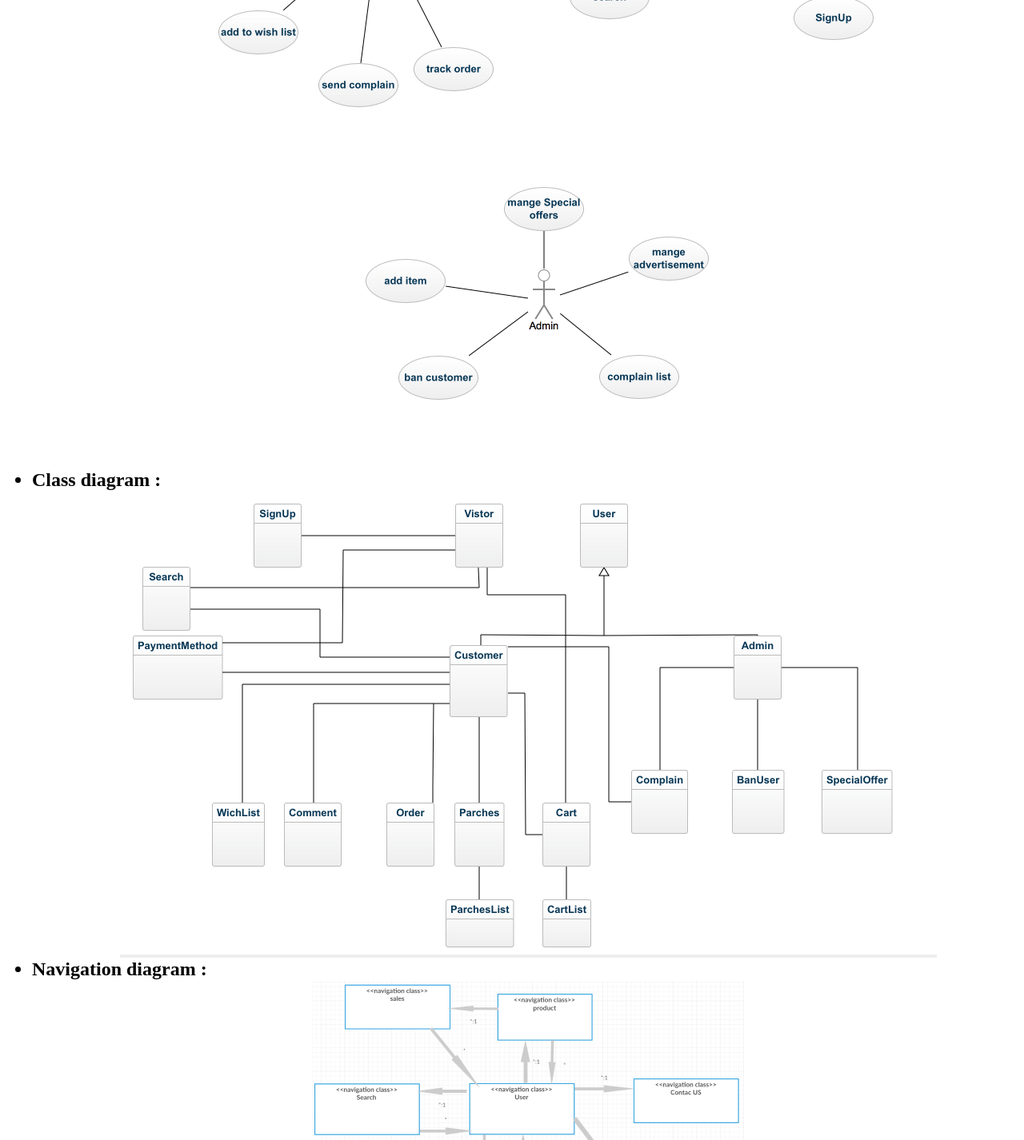
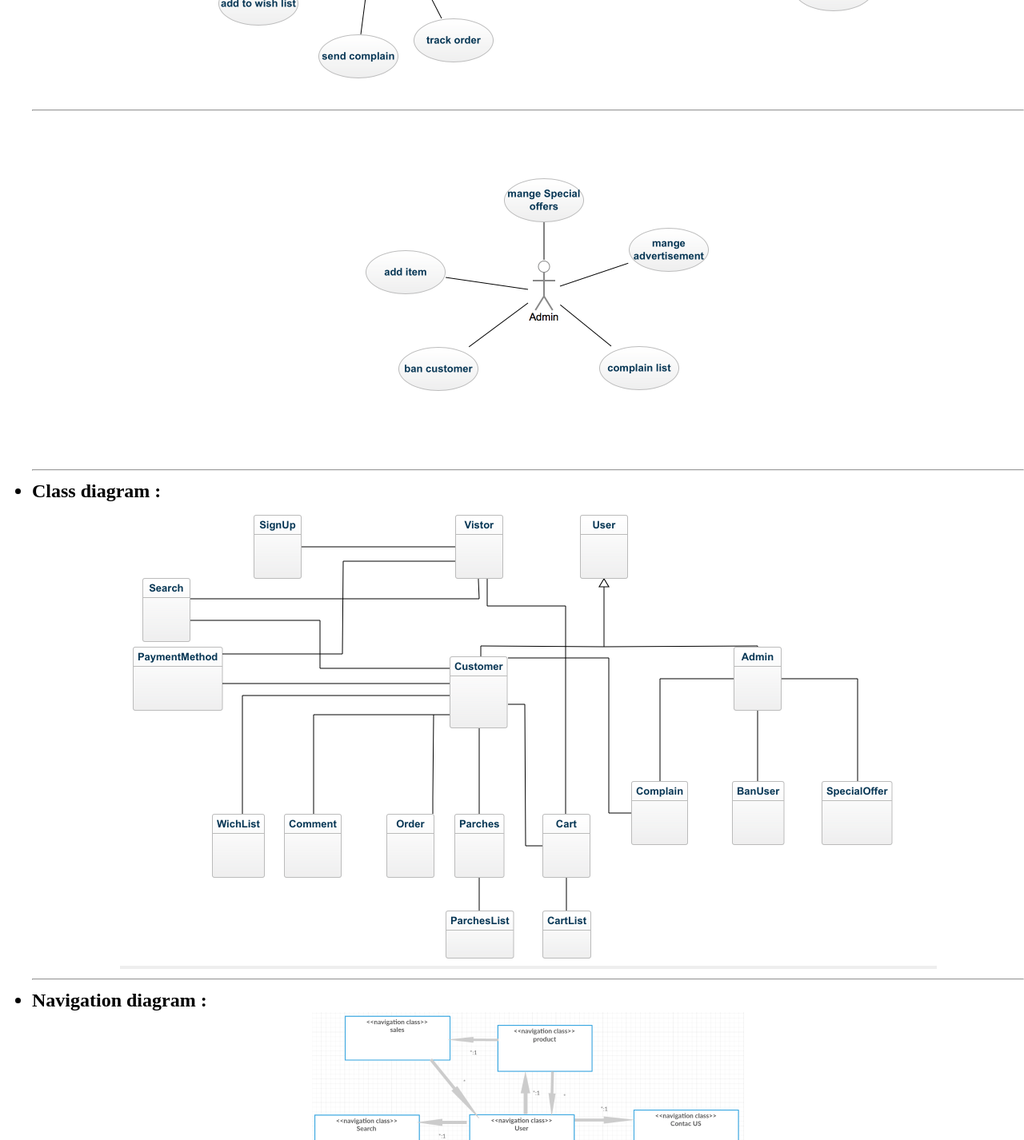
Before and after one commit to Cheetoss101/Assignment2, a plain HTML site: page index.html in a window 1280 px wide. Shown: the part 580-2006 px from the top of the page at 80% size. Drawn offline with Linux system fonts and the light colour scheme.

Commit message:
Update index.html

```diff
--- a/index.html
+++ b/index.html
@@ -16,7 +16,7 @@
 
 	</div>
 	<div>
-		<br><br><br><br>
+		<br><br>
 		<a id="C1"></a>
 		<h1 id="H1color">Assinment 2</h1>
 		<hr/>
@@ -24,16 +24,19 @@
 		<ul>
 		<li>Use case diagram:</li>
 			<img style=" display:block; margin: 1px auto" src="images/Customer and vistor useCase.png" alt="Not Found"/>
+			<hr>
 			<img style=" display:block; margin: 1px auto" src="images/Admin.png" alt="Not Found"/>
+			<hr>
 		<li>Class diagram :</li>
 			<img style=" display:block; margin: 1px auto" src="images/Class363.png" alt="Not Found"/>
+			<hr>
 		<li>Navigation diagram :</li>
 			<img style=" display:block; margin: 1px auto" src="images/Navi.png" alt="Not Found"/>
 		</ul>
 		<br><br><br><br><br><br><br><br><br><br><br><br><br><br><br><br><br><br><br><br>
 	</div>
-			<div id="div4">
-				<a id="C2"></a>
+	<div id="div4">
+		<a id="C2"></a>
 		<h1 style="color: #fff; text-align: left">Contact Us</h1>
 		<hr/>
 		<br><br>
```
